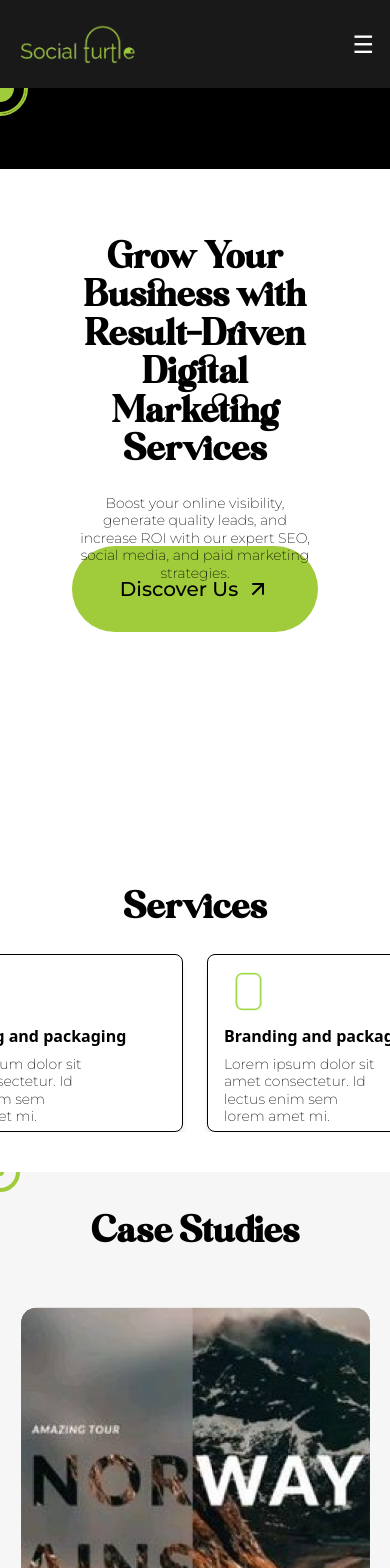
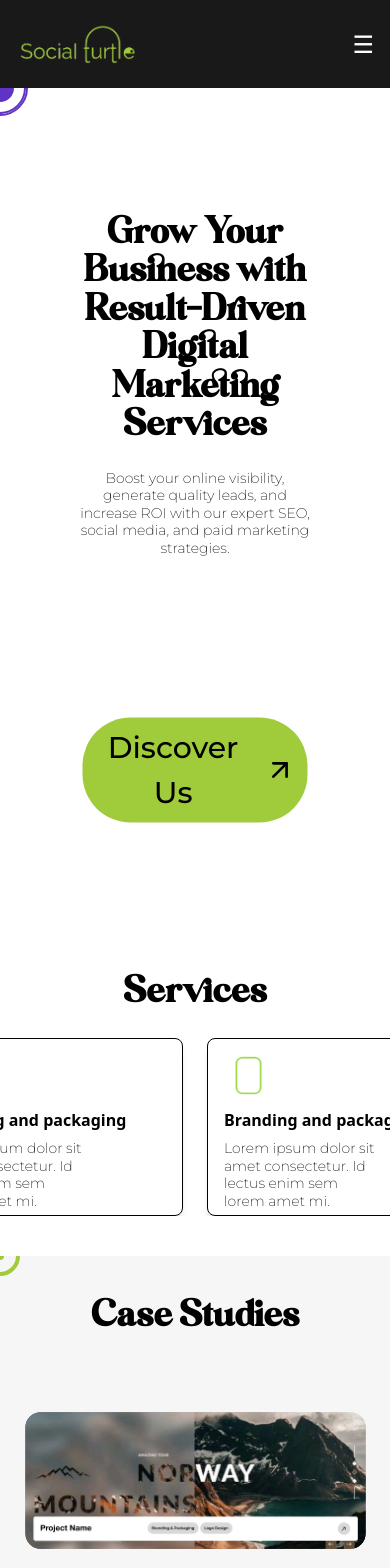
Before and after one commit to Ravi3727/Social-Turtle, a React (Vite) app in the folder Frontend/: page / in a window 390 px wide. Shown: the top 1568 px of the page. Built offline with nearby package versions, Linux system fonts and the light colour scheme; a web font is replaced by a local one.

Commit message:
homepage responsiveness upgrade

```diff
--- a/Frontend/src/components/homePageSections/CaseStudies.jsx
+++ b/Frontend/src/components/homePageSections/CaseStudies.jsx
@@ -58,36 +58,41 @@ useEffect(() => {
 
   return (
 
-    <div ref={ref}  className='bg-[#F6F6F6] w-screen h-[80vh] md:h-[90vh] relative overflow-clip  pt-10 pb-10  flex  gap-6 flex-col items-center'>
+    <div ref={ref}  className='bg-[#F6F6F6] w-screen h-fit  relative overflow-clip  pt-10 pb-10  flex  gap-6 flex-col items-center'>
         <div style={{
               fontFamily: "Calisga, serif",
 
             }} className='font-bold text-[28px] md:text-[49px]  text-center'>Case Studies</div>
 
 
- <div className='w-full h-[120vh] relative '>
+ <div className='w-full h-fit py-6  flex items-center justify-center relative overflow-clip '>
         {/* Sticky pinned images */}
-        <div ref={animRef} className='sticky top-5 h-screen flex flex-col items-center  overflow-hidden'>
+        <div ref={animRef} className='sticky  w-screen  h-fit flex flex-col items-center justify-center  overflow-hidden'>
+          <img
+
+            src="/images/mountain.png"
+            className="w-[95%]   hidden   rounded-2xl mt-6 object-cover"
+          />
           <motion.img
             style={{ scale, y: img1Y }}
             src="/images/mountain.png"
-            className="w-[359px] md:w-[95%] md:h-[554px] h-[400px] rounded-2xl mt-6 object-cover"
+            className="w-[90%] md:w-[95%] h-[] md:h-auto  rounded-2xl mt-6 object-cover"
           />
           <motion.img
             style={{ scale, y: img2Y }}
             src="/images/mountain.png"
-            className="w-[359px] md:w-[95%] md:h-[554px] h-[400px] rounded-2xl absolute mt-6 object-cover"
+            className="w-[90%] md:w-[95%]   rounded-2xl absolute mt-6 object-cover"
           />
           <motion.img
             style={{ scale, y: img3Y }}
             src="/images/mountain.png"
-            className="w-[359px] md:w-[95%] md:h-[554px] h-[400px] rounded-2xl absolute mt-6 object-cover"
+            className="w-[90%] md:w-[95%]   rounded-2xl absolute mt-6 object-cover"
           />
-          <motion.img
+          {/* <motion.img
             style={{ scale, y: img4Y }}
             src="/images/mountain.png"
             className="w-[359px] md:w-[95%] md:h-[554px] h-[400px] rounded-2xl absolute mt-6 object-cover"
-          />
+          /> */}
         </div>
       </div>
 
--- a/Frontend/src/components/homePageSections/CurvedCarousel.jsx
+++ b/Frontend/src/components/homePageSections/CurvedCarousel.jsx
@@ -31,18 +31,18 @@ const CurvedImageCarousel = () => {
     }
 
     // curve parameters
-    const radius = 1000; // bigger radius for full-screen coverage
-    const angle = position * 25;
+    const radius = 1400; // bigger radius for full-screen coverage
+    const angle = position * 15;
     const radians = (angle * Math.PI) / 180;
 
     const x = Math.sin(radians) * radius+10;
-    const z = Math.cos(radians) * radius - radius;
+    const z = Math.cos(radians) * radius - radius*1.5;
     const rotY = -angle;
 
     const distance = Math.abs(position);
 
     // ✅ Center is smallest, sides get larger
-    let scale = 0.8 + Math.min(distance * 0.15, 0.8);
+    let scale = 0.8 + Math.min(distance * 0.10, 0.8);
     let opacity = 1;
 
     // hide images going too far
@@ -88,20 +88,21 @@ const CurvedImageCarousel = () => {
   }, [isTransitioning]);
 
   return (
-    <div className="w-screen h-[60vh] md:h-[80vh]  text-white overflow-hidden relative">
-      <div className="flex items-center justify-center w-full h-full">
+    <div  className="w-screen h-fit  flex items-start text-white overflow-x-hidden relative">
+
         <div
           ref={containerRef}
-          className="relative  flex gap-2 w-full h-full"
+          className="relative flex items-center justify-center overflow-y-clip w-full min-h-[606px] h-full"
           style={{
-            perspective: "2500px",
+            perspective: "6000px",
             perspectiveOrigin: "center 50%",
+                transformStyle: "preserve-3d",
           }}
         >
           {images.map((image, index) => (
             <div
               key={index}
-              className="absolute w-[300px] h-[604px] cursor-pointer left-1/2 top-1/2 -translate-x-1/2 -translate-y-1/2"
+              className="absolute w-[300px] h-[604px] cursor-pointer left-1/2  -translate-x-1/2 "
               style={{
                 ...getImageStyle(index),
                 transformStyle: "preserve-3d",
@@ -117,7 +118,7 @@ const CurvedImageCarousel = () => {
             </div>
           ))}
         </div>
-      </div>
+
 
 
     </div>
--- a/Frontend/src/components/homePageSections/Section1.jsx
+++ b/Frontend/src/components/homePageSections/Section1.jsx
@@ -7,7 +7,7 @@ const Section1 = () => {
     const cursorX = useMotionValue(0);
   const cursorY = useMotionValue(0);
  const [visible, setVisible] = useState(true);
- const [anime, setAnime] = useState(false);
+
  const [curScale, setCurScale] = useState(1)
 
 const { scrollYProgress } = useScroll({
@@ -15,10 +15,12 @@ const { scrollYProgress } = useScroll({
     offset: ["start end", "end start"],
   });
 
-  const topPos = useTransform(scrollYProgress, [0.5, 0.6], ['45px', '45px']); // 2/3 to 0
-const leftPos = useTransform(scrollYProgress, [0.5, 0.6], ['50%', '50%']); // 3/5 to 0
+  const bottomPos = useTransform(scrollYProgress, [0.5, 0.6], ['10%', '0%']);
 
-const hei = useTransform(scrollYProgress, [0.5, 0.6], ['0vh','100vh']);
+
+const hei = useTransform(scrollYProgress, [0.5, 0.6], ["0px", `${Math.max(window.innerHeight, 700)}px`
+]);
+
 const wid = useTransform(scrollYProgress, [0.5, 0.6], ['0vw','100vw']);
 const round=useTransform(scrollYProgress, [0.5, 0.6], ['100%','0']);
 const clipPath = useTransform(
@@ -74,7 +76,7 @@ useEffect(() => {
 }, [cursorX, cursorY]);
 
 
-    const smoothScrollTo = (targetY, duration = 3000) => {
+const smoothScrollTo = (targetY, duration = 2000) => {
   const startY = window.scrollY;
   const distance = targetY - startY;
   const startTime = performance.now();
@@ -83,8 +85,9 @@ useEffect(() => {
     const elapsed = currentTime - startTime;
     const progress = Math.min(elapsed / duration, 1);
 
-            // Easing function (ease-in-out)
-            const ease = progress < 0.5
+    // Ease-in-out curve
+    const ease =
+      progress < 0.5
         ? 2 * progress * progress
         : 1 - Math.pow(-2 * progress + 2, 3) / 2;
 
@@ -98,19 +101,14 @@ useEffect(() => {
   requestAnimationFrame(step);
 };
 
-    useEffect(() => {
-        if(anime){
-            smoothScrollTo(window.innerHeight, 3000); // 3 seconds
-            setAnime(false);
-        }
-    }, [anime])
+
 
 
   return (
 
-    <motion.div ref={ref}  style={{  color: textColor }}  className={`w-screen bg-black h-[90vh] md:h-screen cursor-none  flex flex-col justify-center items-center relative overflow-hidden px-6 `}>
+    <motion.div ref={ref}  style={{  color: textColor }}  className={`w-screen  bg-black min-h-[700px] h-screen  cursor-none  flex flex-col justify-center items-center relative overflow-hidden px-6 `}>
 
-      <div className="text-center  z-40  h-fit top-[20%] flex flex-col gap-6 w-3/5  absolute md:w-full lg:w-4/5">
+      <div className="text-center  z-40  h-fit sm:top-[10%] top-[15%] flex flex-col items-center gap-6 w-3/5  absolute md:w-full lg:w-4/5">
         {/* Headline */}
         <motion.h1 style={{
               fontFamily: "Calisga, serif",
@@ -128,7 +126,7 @@ useEffect(() => {
         <p  style={{
                   fontFamily: "Montserrat, sans-serif",
                      color: textColor,
-                }} className={`text-[14px] md:text-[20px] font-extralight  leading-tight`}>
+                }} className={`text-[14px] md:text-[20px] md:w-2/3 font-extralight  leading-tight`}>
           Boost your online visibility, generate quality leads, and increase ROI
           with our expert SEO, social media, and paid marketing strategies.
         </p>
@@ -142,19 +140,18 @@ useEffect(() => {
  <div style={{
                   fontFamily: "Montserrat, sans-serif",
 
-                }} className="flex absolute top-[55%] z-10 md:top-[60%] -translate-x-[50%]  justify-center text-[20px] mt-10 md:text-[24px]">
+                }} className=" relative h-screen w-screen min-h-[700px]  z-10       text-[20px]  md:text-[24px]">
 
                  <motion.div
                  style={{
           width: wid,
           height: hei,
-          top: topPos,
-          left: leftPos,
+          bottom: bottomPos,
           borderRadius: round,
           clipPath: clipPath,
-          transform: "translate(-50%, -50%)",
+
         }}
-                className="absolute  z-10 bg-[#ffffff]"
+                className="absolute   left-1/2 -translate-x-1/2 z-10 bg-white"
             />
 
           <motion.button ref={btnref}   style={{
@@ -164,8 +161,8 @@ useEffect(() => {
     // ✅ Framer controls scale now
   }}
 
-   whileHover={{ scale:!anime?1.1:1 }}
-  whileTap={{ scale: 1.5 }}  // ✅ Works now
+
+  whileTap={{ scale: 2.5 }}  // ✅ Works now
  transition={{ duration: 0.3 }}
   onMouseMove={(e) => {
     const rect = btnref.current.getBoundingClientRect();
@@ -174,14 +171,17 @@ useEffect(() => {
     x.set(offsetX / 3);
     y.set(offsetY / 3);
   }}
-  onClick={()=>{
-   setAnime(true);
+onClick={() => {
+  if (ref.current) {
+    const targetY =  ref.current.offsetHeight;
+    smoothScrollTo(targetY, 2000); // scroll whole section in 2s
+  }
 }}
 
   onMouseLeave={() => {
     // Reset on leave
     btnref.current.style.transform = "translate(0px, 0px) scale(1)";
-  }} className="flex  items-center gap-2 bg-[#A0CB3A] justify-center absolute z-20   text-black font-medium  w-[246px] h-[86px] text-center rounded-full hover:bg-[#8fb832] transition">
+  }} className="flex scale-150 items-center gap-2 bottom-[15%] left-1/2 -translate-x-1/2 bg-[#A0CB3A] justify-center absolute z-20 px-2  text-black font-medium  md:w-[246px] md:h-[86px] sm:h-[95px] sm:w-[200px] h-[70px] w-[150px] rounded-4xl text-center sm:rounded-full hover:bg-[#8fb832] transition">
             Discover Us <ArrowUpRight className="w-6 h-6" />
           </motion.button>
         </div>
@@ -193,7 +193,7 @@ useEffect(() => {
 
       {/* Turtle illustration (absolute positioned bottom-right) */}
       <img
-        src={"/images/turtle.png"} // replace with your turtle image path
+        src={"/images/turtle.png"}
         alt="Turtle illustration"
         className={`absolute top-[60%] md:top-[50%] z-0  right-0 w-64 md:w-96 opacity-90`}
       />
--- a/Frontend/src/components/homePageSections/Services.jsx
+++ b/Frontend/src/components/homePageSections/Services.jsx
@@ -3,12 +3,12 @@ import ServicesCard from './ServicesCard'
 
 const Services = () => {
   return (
-   <div className='w-screen   h-fit pb-10 pt-10 flex flex-col gap-6 items-center '>
+   <div className='w-screen   h-fit pb-10 pt-10 flex flex-col justify-evenly  gap-6 items-center '>
     <div style={{
               fontFamily: "Calisga, serif",
 
             }} className=' text-[28px] md:text-[49px] text-center  font-bold'>Services</div>
-<div className="w-full scrollbar-hide mx-auto flex md:flex-wrap gap-6 overflow-scroll justify-center">
+<div className="w-full scrollbar-hide mx-auto items-center flex md:flex-wrap gap-6 overflow-scroll scroll-smooth justify-center">
         <ServicesCard/>
         <ServicesCard/>
         <ServicesCard/>
--- a/Frontend/src/components/homePageSections/Testimonials.jsx
+++ b/Frontend/src/components/homePageSections/Testimonials.jsx
@@ -3,7 +3,7 @@ import Testimonialscard from './Testimonialscard'
 
 const Testimonials = () => {
   return (
-     <div  className='w-screen  h-fit flex flex-col pt-10  items-center gap-6 pb-10 '>
+     <div  className='w-screen  h-fit flex bg-[#F9F9F9] flex-col pt-10  items-center gap-6 pb-10 '>
      <div className='flex flex-col w-screen  font-bold  text-[28px] md:text-[49px]  items-center justify-center  gap-4 text-center'>
 
                 <div style={{
@@ -18,7 +18,7 @@ const Testimonials = () => {
                 </div>
                 </div>
                 <div className="w-full h-fit  py-6 flex items-center gap-6
-                overflow-x-scroll scrollbar-hide px-4 ">
+                overflow-x-scroll scroll-smooth scrollbar-hide px-4 ">
   {[...Array(6)].map((_, i) => (
     <div key={i} className="flex-shrink-0  ">
       <Testimonialscard />
--- a/Frontend/src/components/homePageSections/TurtleBlogs.jsx
+++ b/Frontend/src/components/homePageSections/TurtleBlogs.jsx
@@ -3,7 +3,7 @@ import TurtleBlogsCard from './TurtleBlogsCard'
 
 const TurtleBlogs = () => {
   return (
-    <div className="w-full h-fit flex flex-col items-center mt-4 gap-4">
+    <div className="w-full h-fit flex flex-col bg-[#F9F9F9] items-center pt-4 gap-4">
       {/* Header */}
       <div className="flex flex-col w-full font-bold  text-[28px] md:text-[49px]  items-center justify-center text-center">
       <div style={{
@@ -21,7 +21,7 @@ const TurtleBlogs = () => {
       </div>
 
       {/* Horizontal scroll cards */}
-      <div className="flex w-full overflow-x-scroll min-h-fit py-6  scrollbar-hide gap-6 px-4 justify-center items-center">
+      <div className="flex w-full overflow-x-scroll scroll-smooth min-h-fit py-6   scrollbar-hide gap-6 px-4 justify-center items-center">
         <div className="flex-shrink-0"><TurtleBlogsCard /></div>
         <div className="flex-shrink-0"><TurtleBlogsCard /></div>
         <div className="flex-shrink-0"><TurtleBlogsCard /></div>
--- a/Frontend/src/pages/Home.jsx
+++ b/Frontend/src/pages/Home.jsx
@@ -6,12 +6,12 @@ import AiVideosSection from '../components/homePageSections/AiVideosSection'
 import Clientele from '../components/homePageSections/Clientele'
 import Testimonials from '../components/homePageSections/Testimonials'
 import TurtleBlogs from '../components/homePageSections/TurtleBlogs'
-import { motion, useScroll } from 'framer-motion'
+
 
 const Home = () => {
-  const { scrollYProgress } = useScroll();
+
   return (
-<motion.div >
+<div className='scroll-smooth' >
 <Section1/>
 <Services/>
 <CaseStudies/>
@@ -20,7 +20,7 @@ const Home = () => {
 <Testimonials/>
 <TurtleBlogs/>
 
-</motion.div>
+</div>
   )
 }
 
```
Also changed, not shown: Frontend/src/components/homePageSections/Clientele.jsx (+57 -21 lines). Lines whose indentation alone changed are shown as unchanged.
